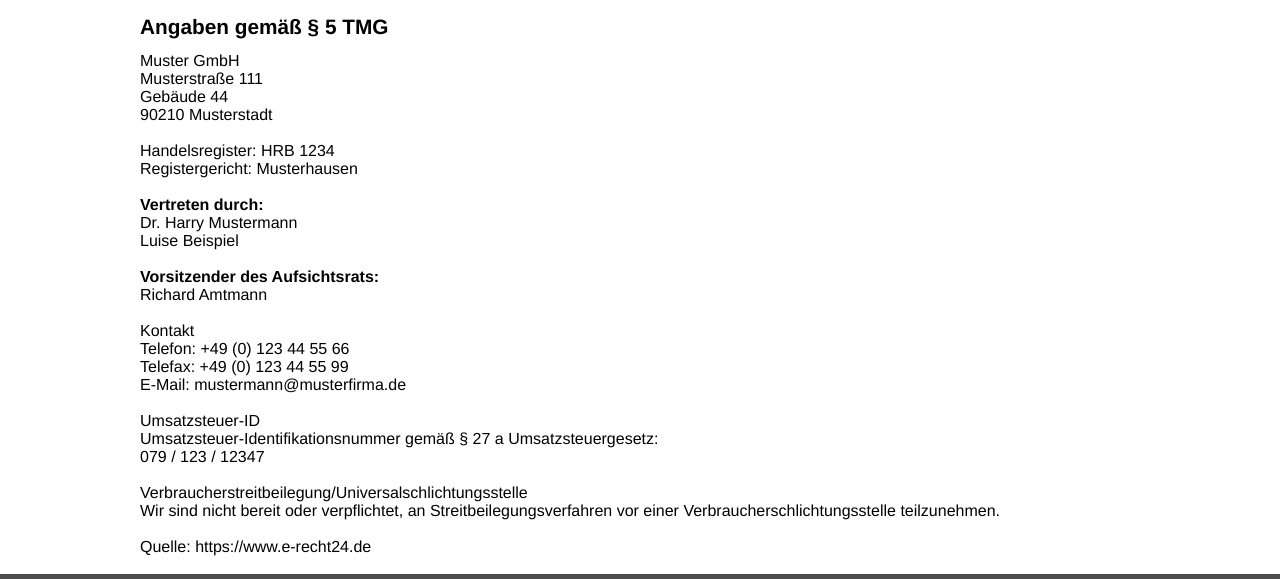
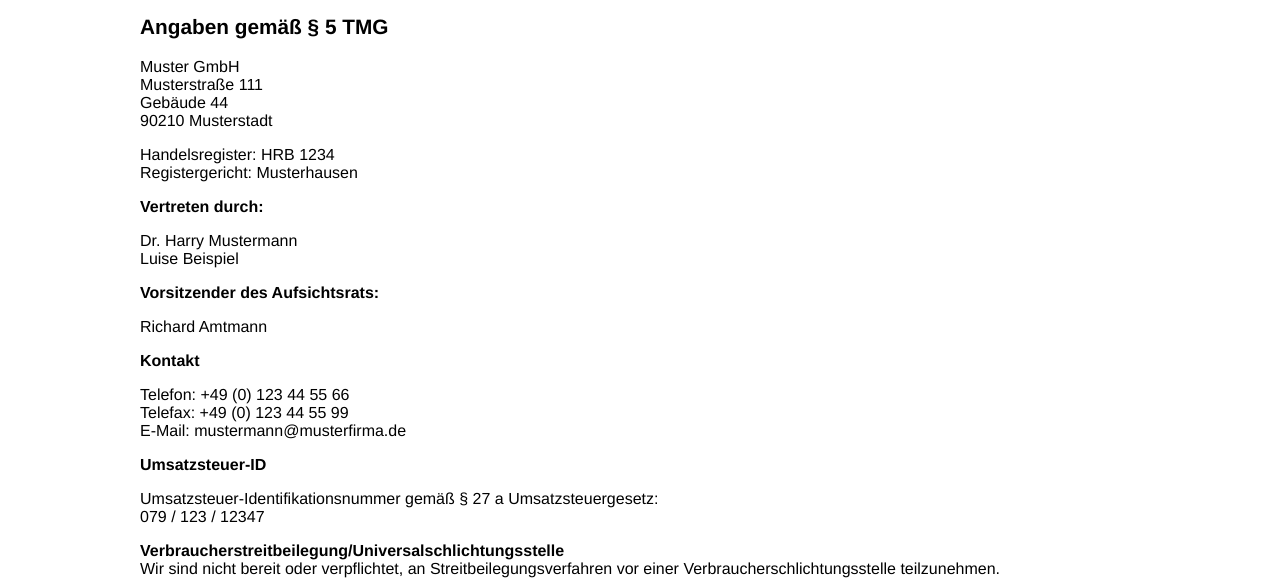
Before and after one commit to PhilippBLG/dhbw-web-portfolio, a website: page jahrgang-2022/impressum.html in a window 1280 px wide. Shown: the part 146-725 px from the top of the page. Drawn offline with Linux system fonts and the light colour scheme.

```diff
--- a/jahrgang-2022/css/datenschutz.css
+++ b/jahrgang-2022/css/datenschutz.css
@@ -1,5 +1,9 @@
 h3 {
     font-size: 1.2em;
     font-weight: 600;
-    margin: 5px 0px;
+    margin: 1em 0px;
 }
+
+h2 {
+    margin-top: 1.5em;
+}
--- a/jahrgang-2022/css/impressum.css
+++ b/jahrgang-2022/css/impressum.css
@@ -3,3 +3,7 @@
     margin-bottom: .5em;
     font-size: 1.3em;
 }
+
+p {
+    margin: 1em 0;
+}
--- a/jahrgang-2022/impressum.html
+++ b/jahrgang-2022/impressum.html
@@ -20,36 +20,49 @@
         <div class="fixed-width no-padding">
             <h1>Impressum</h1>
             <h2>Angaben gemäß § 5 TMG</h2>
-            <pre>
-Muster GmbH
-Musterstraße 111
-Gebäude 44
-90210 Musterstadt
+            <p>
+                Muster GmbH<br>
+                Musterstraße 111<br>
+                Gebäude 44<br>
+                90210 Musterstadt
+              </p>
 
-Handelsregister: HRB 1234
-Registergericht: Musterhausen
+              <p>
+                Handelsregister: HRB 1234<br>
+                Registergericht: Musterhausen
+              </p>
 
-<b>Vertreten durch:</b>
-Dr. Harry Mustermann
-Luise Beispiel
+              <p><b>Vertreten durch:</b></p>
+              <p>
+                Dr. Harry Mustermann<br>
+                Luise Beispiel
+              </p>
 
-<b>Vorsitzender des Aufsichtsrats:</b>
-Richard Amtmann
+              <p><b>Vorsitzender des Aufsichtsrats:</b></p>
+              <p>Richard Amtmann</p>
 
-Kontakt
-Telefon: +49 (0) 123 44 55 66
-Telefax: +49 (0) 123 44 55 99
-E-Mail: mustermann@musterfirma.de
+              <p><b>Kontakt</b></p>
+              <p>
+                Telefon: +49 (0) 123 44 55 66<br>
+                Telefax: +49 (0) 123 44 55 99<br>
+                E-Mail: <a href="mailto:mustermann@musterfirma.de">mustermann@musterfirma.de</a>
+              </p>
 
-Umsatzsteuer-ID
-Umsatzsteuer-Identifikationsnummer gemäß § 27 a Umsatzsteuergesetz:
-079 / 123 / 12347
+              <p><b>Umsatzsteuer-ID</b></p>
+              <p>
+                Umsatzsteuer-Identifikationsnummer gemäß § 27 a Umsatzsteuergesetz:<br>
+                079 / 123 / 12347
+              </p>
 
-Verbraucher­streit­beilegung/Universal­schlichtungs­stelle
-Wir sind nicht bereit oder verpflichtet, an Streitbeilegungsverfahren vor einer Verbraucherschlichtungsstelle teilzunehmen.
+              <p>
+                <b>Verbraucher­streit­beilegung/Universal­schlichtungs­stelle</b><br>
+                Wir sind nicht bereit oder verpflichtet, an Streitbeilegungsverfahren vor einer Verbraucherschlichtungsstelle teilzunehmen.
+              </p>
 
-Quelle: https://www.e-recht24.de
-            </pre>
+              <p>
+                Quelle: <a href="https://www.e-recht24.de">https://www.e-recht24.de</a>
+              </p>
+
         </div>
     </section>
 
```
